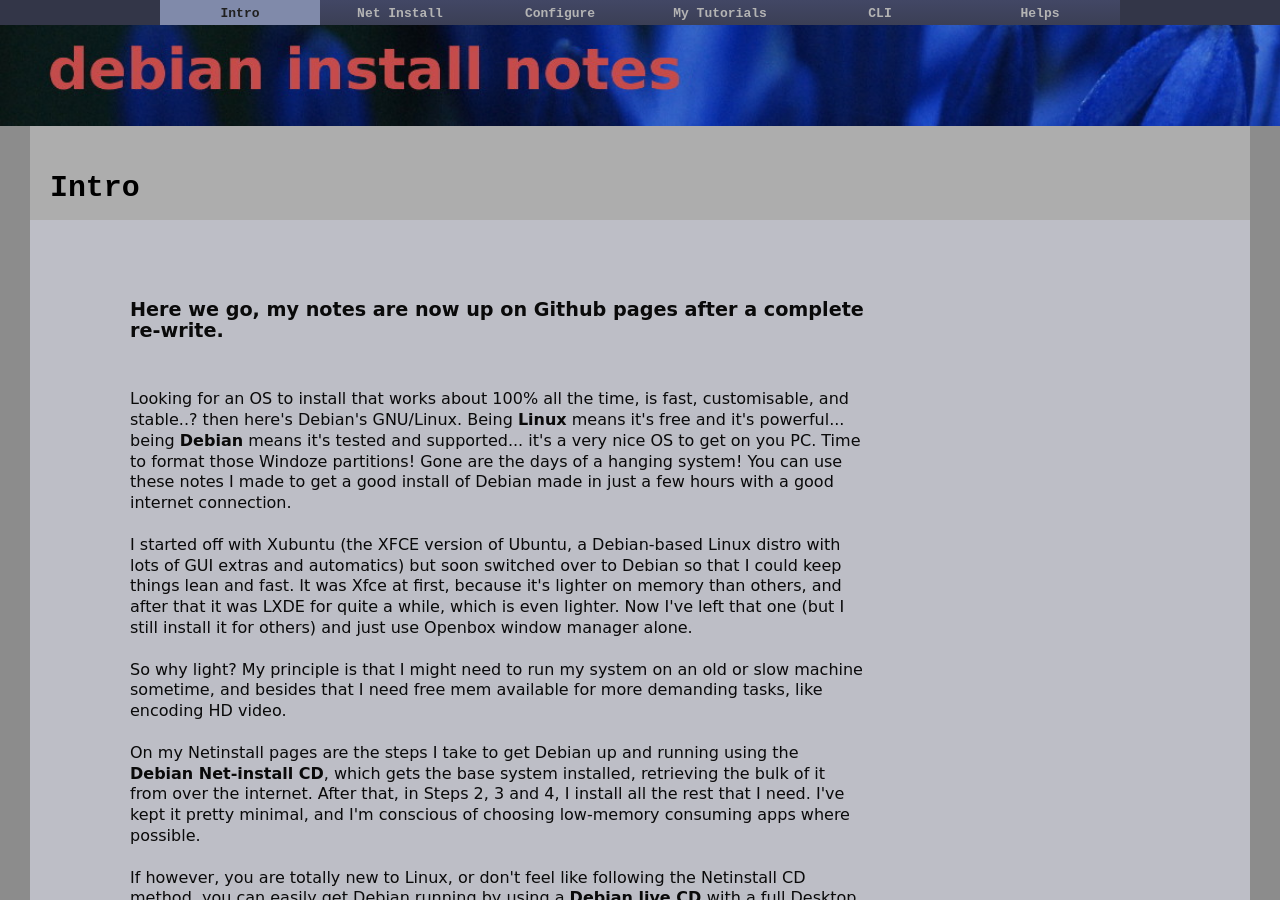
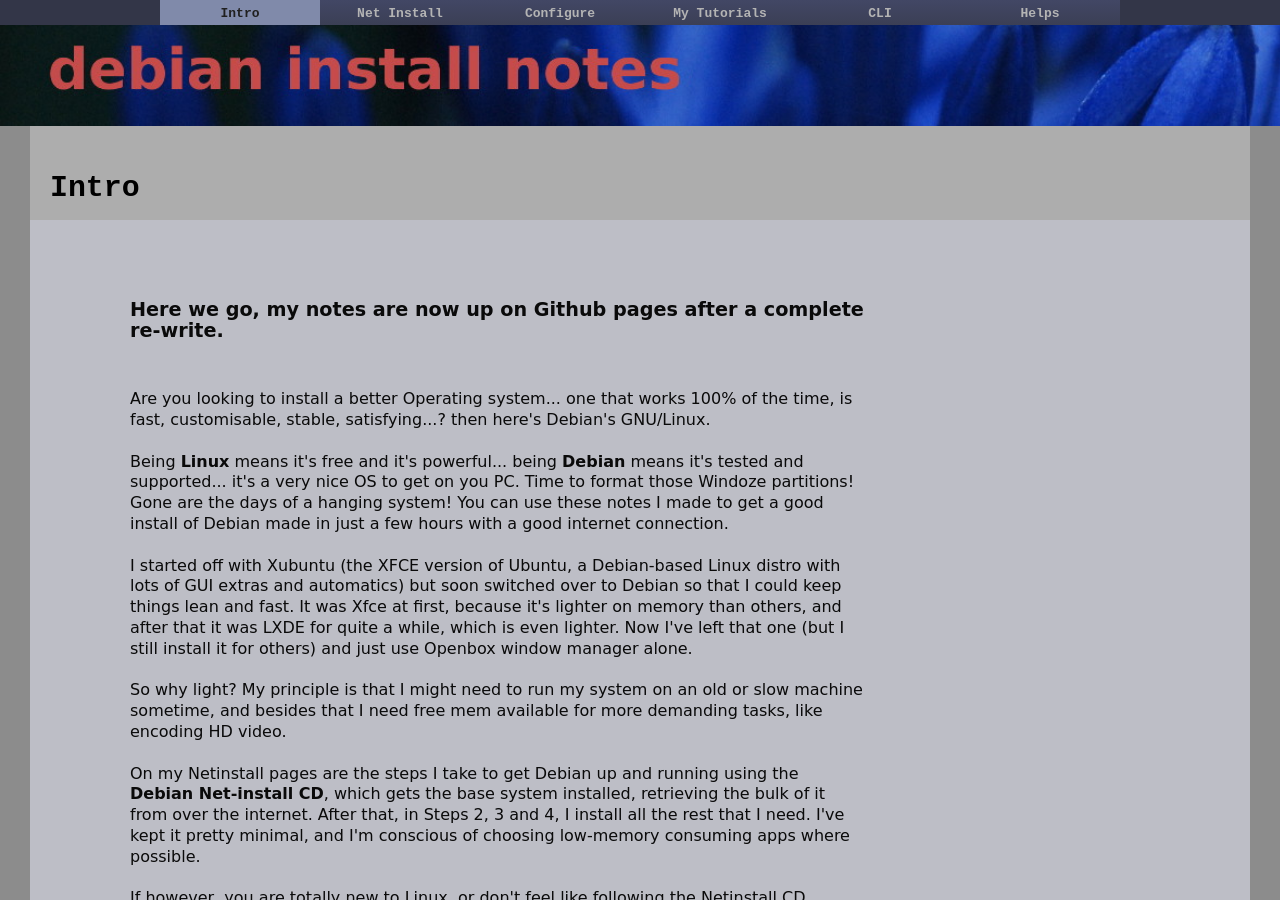
Before and after one commit to dquinton/debian-install, a Jekyll site: the page built from index.html, in a window 1280 px wide and 900 px high. Built offline with Jekyll 4.4.1, drawn with Linux system fonts in a browser that asks for light colours.

Commit message:
updating index

```diff
--- a/index.html
+++ b/index.html
@@ -10,7 +10,9 @@
 <h3>Here we go, my notes are now up on Github pages after a complete re-write.</h3>
 <br><br>
 
-Looking for an OS to install that works about 100% all the time, is fast, customisable, and stable..? then here's Debian's GNU/Linux.  Being <b>Linux</b> means it's free and it's powerful... being <b>Debian</b> means it's tested and supported...  it's a very nice OS to get on you PC. Time to format those Windoze partitions! Gone are the days of a hanging system!  You can use these notes I made to get a good install of Debian made in just a few hours with a good internet connection.
+Are you looking to install a better Operating system... one that works 100% of the time, is fast, customisable, stable, satisfying...? then here's Debian's GNU/Linux.
+<br><br>
+Being <b>Linux</b> means it's free and it's powerful... being <b>Debian</b> means it's tested and supported...  it's a very nice OS to get on you PC. Time to format those Windoze partitions! Gone are the days of a hanging system!  You can use these notes I made to get a good install of Debian made in just a few hours with a good internet connection.
 <br><br>
 I started off with Xubuntu (the XFCE version of Ubuntu, a Debian-based Linux distro with lots of GUI extras and automatics) but soon switched over to Debian so that I could keep things lean and fast.  It was Xfce at first, because it's lighter on memory than others, and after that it was LXDE for quite a while, which is even lighter.  Now I've left that one (but I still install it for others) and just use Openbox window manager alone.
 <br><br>
```
